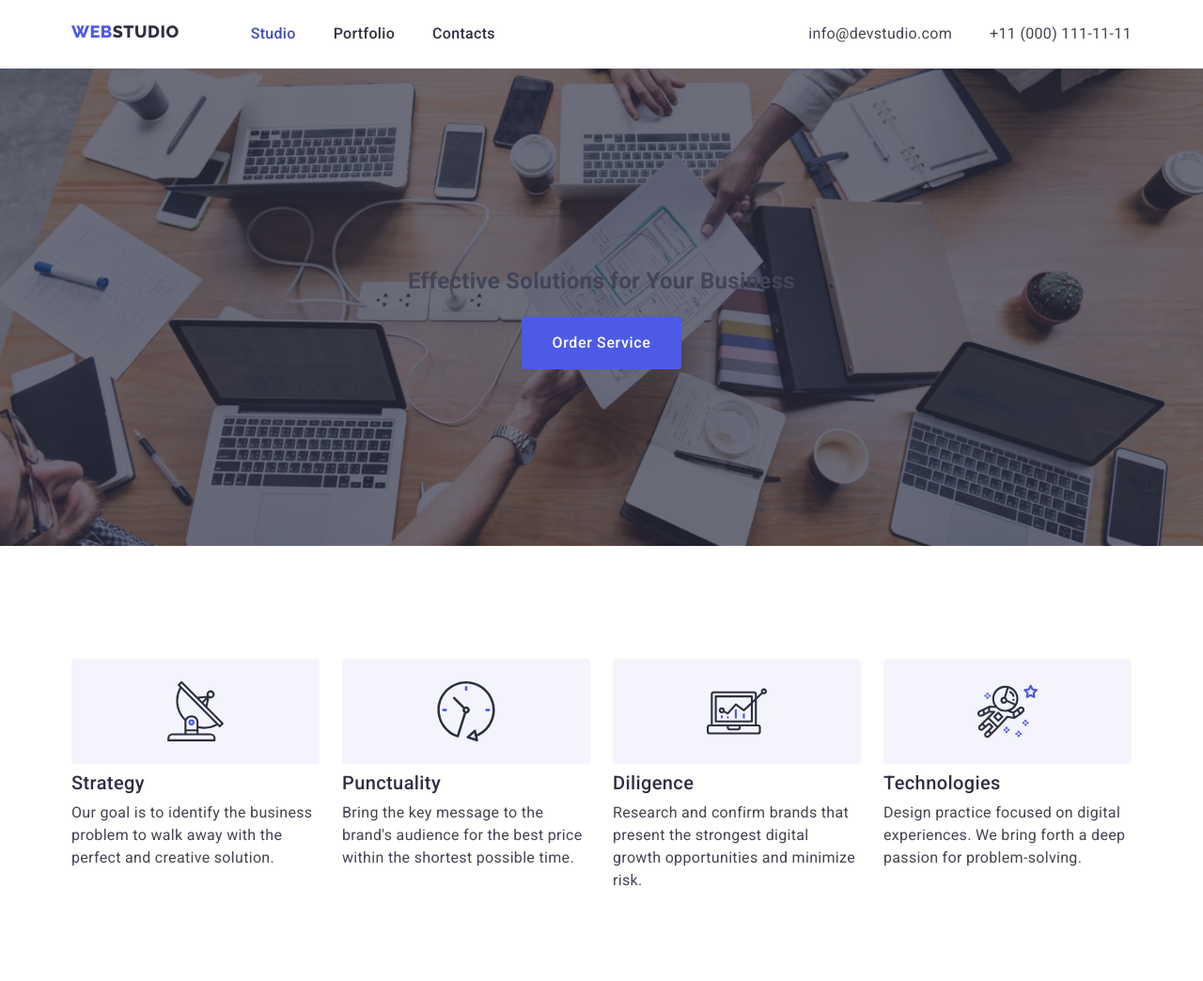
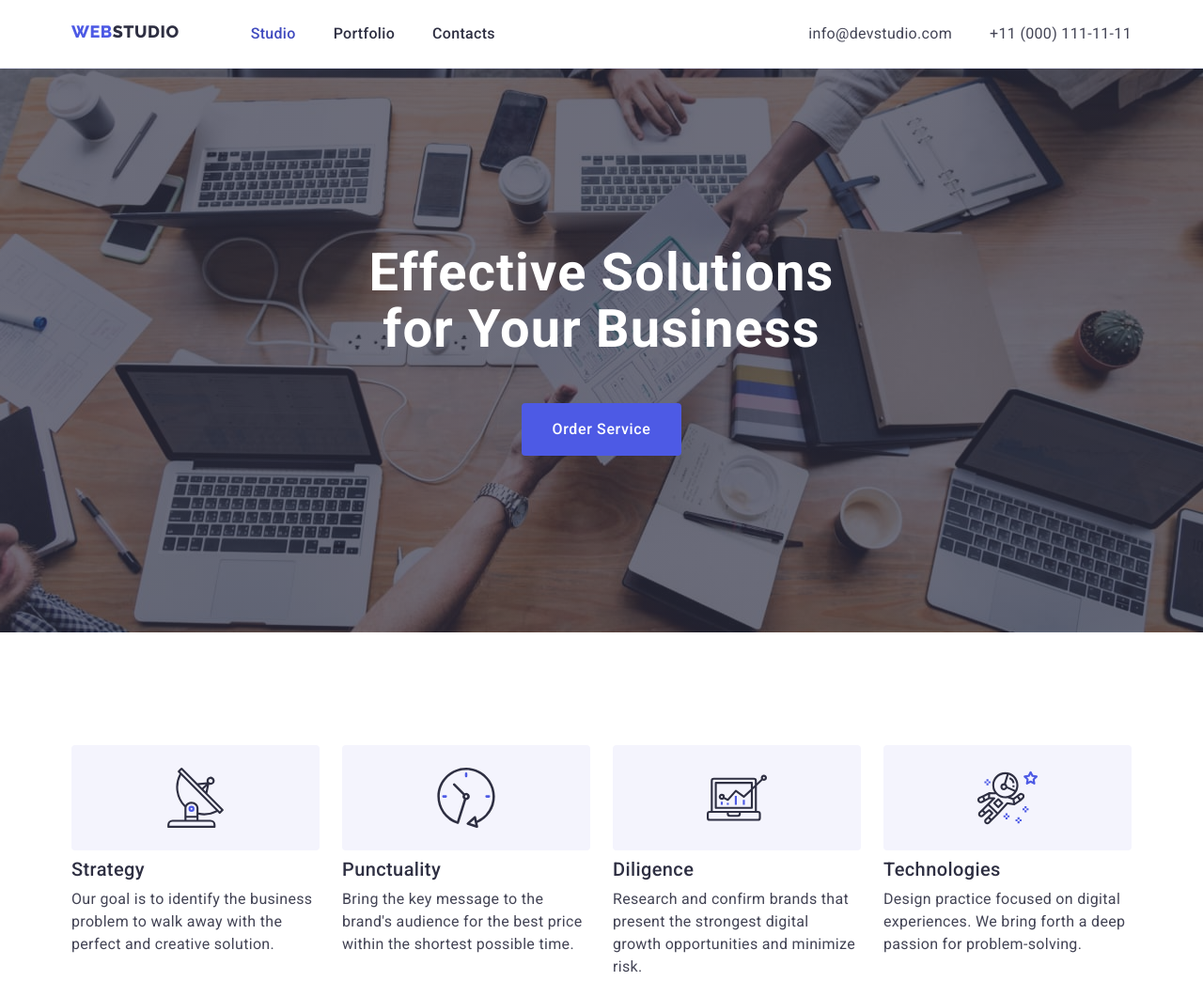
Before and after one commit to MaksymBora/goit-markup-hw-04, a plain HTML site: page index.html in a window 1280 px wide. Shown: the top 1044 px of the page at 94% size. Drawn offline with nearby package versions, Linux system fonts and the light colour scheme.

Commit message:
updated hero

```diff
--- a/css/style.css
+++ b/css/style.css
@@ -182,7 +182,7 @@ img {
   max-width: 1440px;
 }
 
-.hero-content > .hero-title {
+.container > .hero-title {
   margin-top: 0;
   margin-bottom: 48px;
   margin-left: auto;
```
